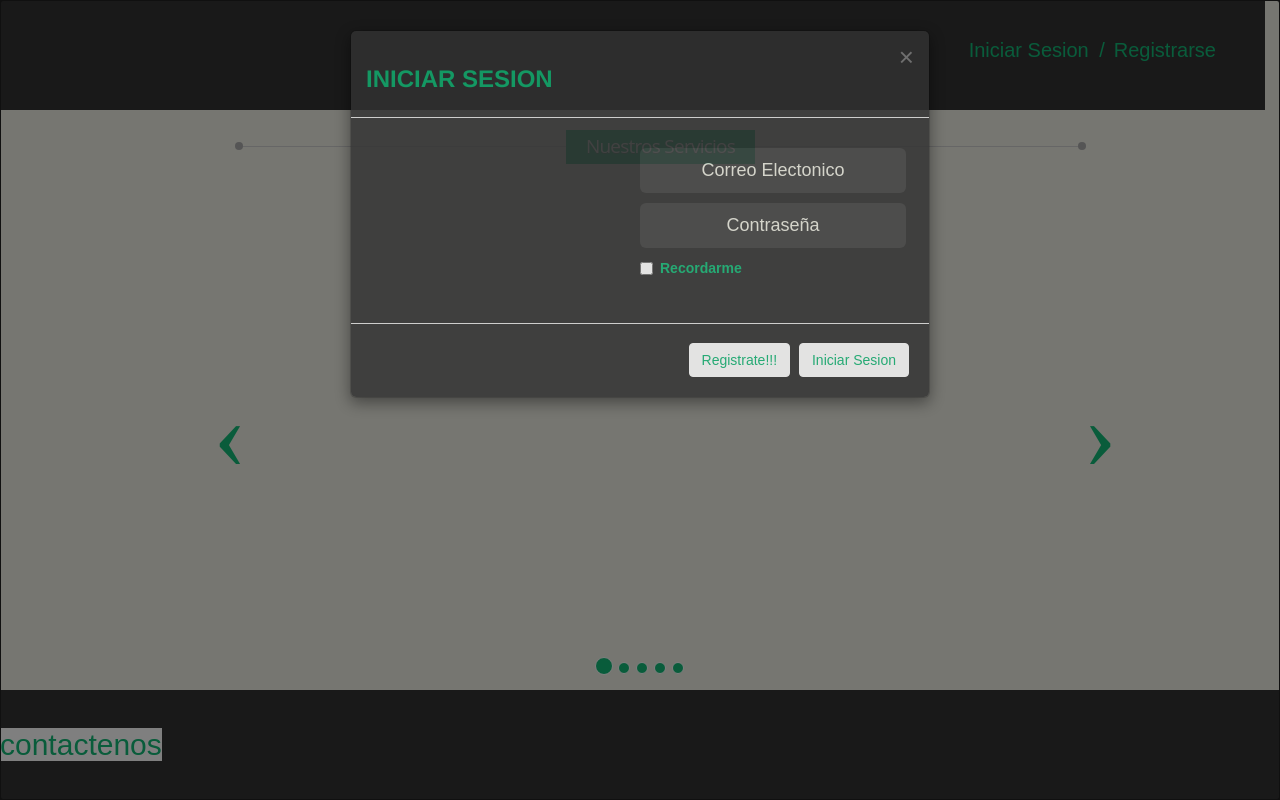
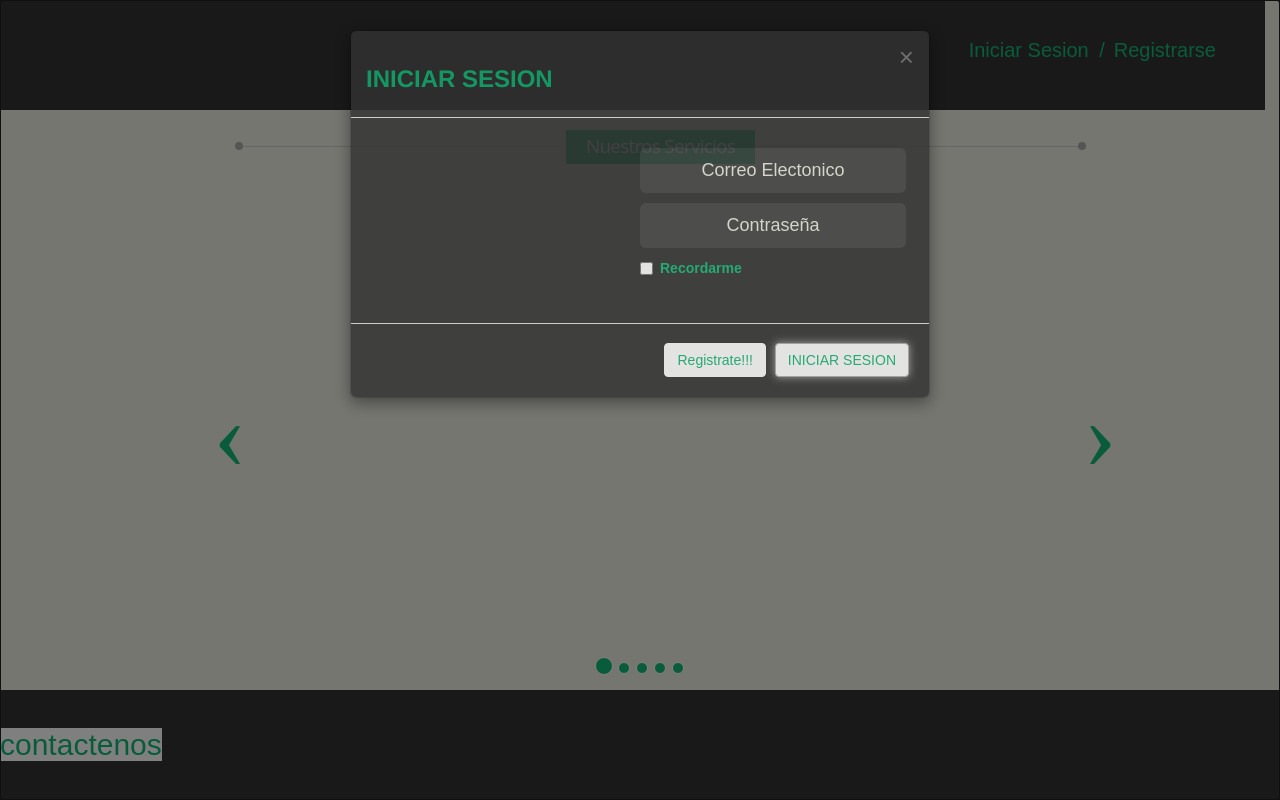
Before and after one commit to Danielest/sistemasLegales, a Django app: page / in a window 1280 px wide, after a click on "Iniciar Sesion". Run offline with Django 3.2, Linux system fonts and the light colour scheme; parts of the project's set-up code (start-up, migrations or seed data) failed here and were passed over.

Commit message:
últimos cambios de hoy

```diff
--- a/documentosLegales/documentosLegales/static/usuarios/css/modal.css
+++ b/documentosLegales/documentosLegales/static/usuarios/css/modal.css
@@ -46,9 +46,26 @@
 	filter: alpha(opacity=90);
 }
 .btn-primary,
-.btn-primary:hover,
 .btn-primary:focus{
 	color: #13B876;
 	background-color: #FFFFFF;
 	border-color:  #FFFFFF;
 }
+.btn-primary:hover{
+	color: #13B876;
+	background-color: #FFFFFF;
+	border-color:  #FFFFFF;
+	outline: none;
+	border: 1px solid #13b876;
+	box-shadow: 0 0 8px #13b876;
+}
+.btn-primary.principal{
+	outline: none;
+	border: 1px solid #AEAEAE;
+	box-shadow: 0 0 8px #AEAEAE;
+}
+.btn-primary.principal:hover{
+	outline: none;
+	border: 1px solid #13b876;
+	box-shadow: 0 0 8px #13b876;
+}
--- a/documentosLegales/documentosLegales/templates/usuarios/log_in.html
+++ b/documentosLegales/documentosLegales/templates/usuarios/log_in.html
@@ -25,9 +25,9 @@
 				</div>
 
 				<div class="modal-footer">
-					<button class="btn btn-primary" type="button" class="close" data-dismiss="modal" aria-hidden="true"><a href="#singup" data-toggle="modal">Registrate!!!</a></button>
+					<button class="btn btn-primary" type="button" class="" data-dismiss="modal" aria-hidden="true"><a href="#singup" data-toggle="modal">Registrate!!!</a></button>
 
-					<button class="btn btn-primary" type="submit">Iniciar Sesion</button>
+					<button class="btn btn-primary principal" type="submit">INICIAR SESION</button>
 				</div>
 			</form>
 		</div><!-- /.modal-content -->
--- a/documentosLegales/documentosLegales/templates/usuarios/sing_up.html
+++ b/documentosLegales/documentosLegales/templates/usuarios/sing_up.html
@@ -28,9 +28,9 @@
 				</div>
 
 				<div class="modal-footer">
-					<button class="btn btn-primary" type="button" class="close" data-dismiss="modal" aria-hidden="true"><a href="#login" data-toggle="modal">Iniciar Sesion</a></button>
+					<button class="btn btn-primary" type="button" class="" data-dismiss="modal" aria-hidden="true"><a href="#login" data-toggle="modal">Iniciar Sesion</a></button>
 
-					<button class="btn btn-primary" type="submit">Registrate!!!</button>
+					<button class="btn btn-primary principal" type="submit">REGISTRARME</button>
 				</div>
 			</form>
 
```
